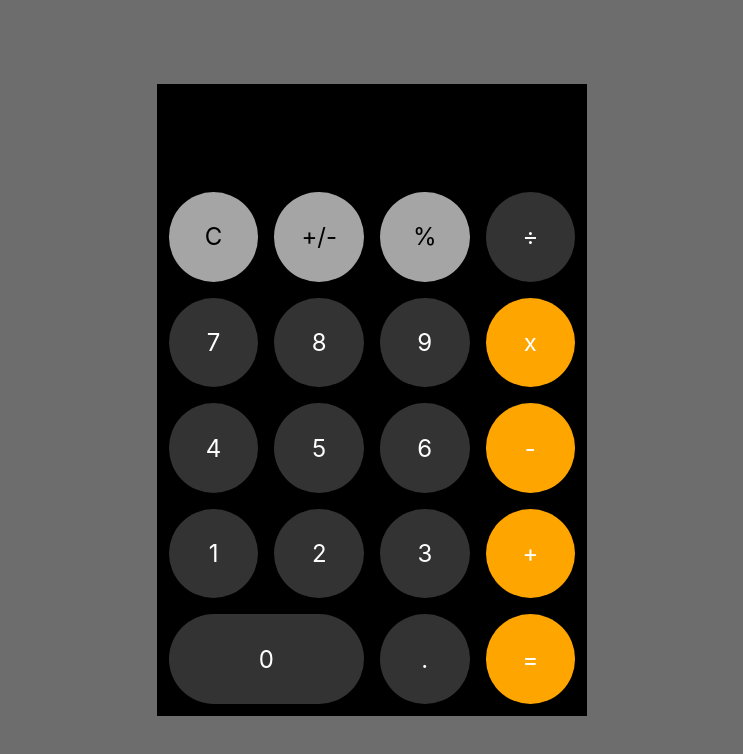
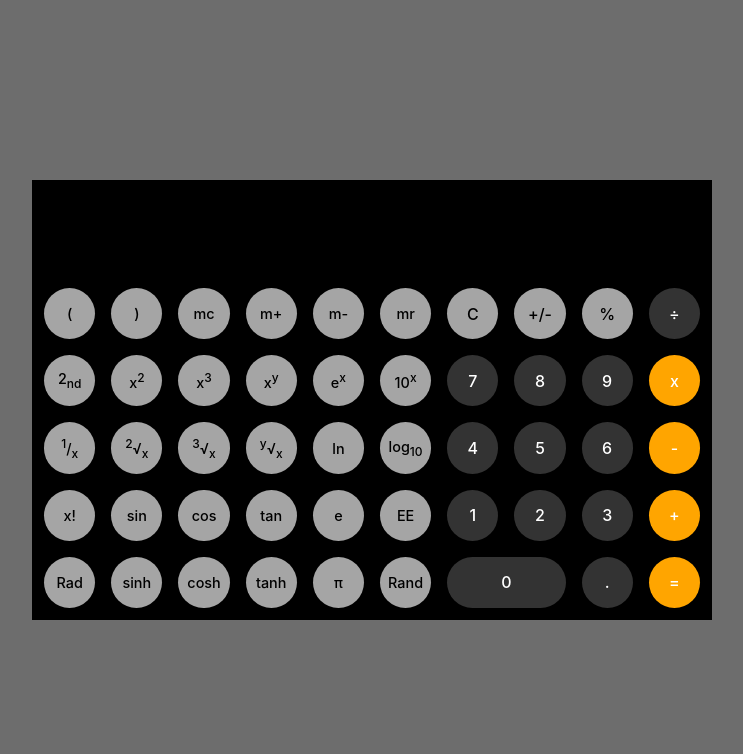
Before and after one commit to ambarbs/react-calculator, a React (Create React App) app: page / in a window 1280 px wide. Shown: the top 754 px of the page, without its empty margins (268-1011 px from the left). Built offline with nearby package versions, Linux system fonts and the light colour scheme.

Commit message:
added scientific keypad layout - Lyout ONLY. Function yet to be implementated

```diff
--- a/src/components/calculator/Calculator.js
+++ b/src/components/calculator/Calculator.js
@@ -1,12 +1,11 @@
 import React, {useState} from "react";
 import {
     CalculatorWrapper,
-    DisplayLabel,
+    DisplayLabel, Grid,
     KeyPadWrapper,
-    KeyWrapper,
+    KeyWrapperStandard, KeyWrapperStandardScientific,
 } from "./Calculator.styles";
-import {keys, numberWithCommas, operatorMap} from "./utils";
-
+import {keys, numberWithCommas, operatorMap, scientificKeys} from "./utils";
 
 
 const Calculator = () => {
@@ -29,7 +28,7 @@ const Calculator = () => {
             case '=':
                 // eslint-disable-next-line no-eval
                 let val = Number(eval(`${operand1} ${operator} ${operand2}`));
-                val =val % 1 === 0? val : parseFloat(val.toFixed(8));
+                val = val % 1 === 0 ? val : parseFloat(val.toFixed(8));
                 setDisplayText(numberWithCommas(val));
                 setOperator('');
                 break;
@@ -44,8 +43,8 @@ const Calculator = () => {
             case '8':
             case '9':
             case '.':
-                if(value === '.' && displayText.includes('.')) return;
-                if(operator === ''){
+                if (value === '.' && displayText.includes('.')) return;
+                if (operator === '') {
                     let s1 = `${operand1}${value}`;
                     setOperand1(s1);
                     setDisplayText(numberWithCommas(s1));
@@ -82,9 +81,31 @@ const Calculator = () => {
             <DisplayLabel
                 fontSize={getFontSize(displayText)}
             >{displayText}</DisplayLabel>
-            <KeyPadWrapper>
-                {keys.map((key) => (
-                    <KeyWrapper
+            <Grid>
+                <KeyPadWrapper rows={6} scientific>
+                    {scientificKeys.map(key => (
+                        <KeyWrapperStandardScientific
+                            // super={!!key.super || !!key.sub}
+                            key={key.value}
+                            bgColor={key.bgColor}
+                            color={key.color}
+                            onClick={(e) => {
+                                handleClick(e);
+                            }}
+                        >
+                            {!!key.super || !!key.sub ? <div>
+                                {key.super && key.superPosition === 'before' &&<sup>{key.super}</sup>}
+                                {key.value}
+                                {key.super && key.superPosition === 'after' &&<sup>{key.super}</sup>}
+                                {key.sub && <sub>{key.sub}</sub>}
+                            </div>:<div>{key.value}</div>}
+
+                        </KeyWrapperStandardScientific>
+                    ))}
+                </KeyPadWrapper>
+                <KeyPadWrapper rows={4}>
+                    {keys.map(key => (
+                        <KeyWrapperStandard
                             key={key.value}
                             bgColor={key.bgColor}
                             color={key.color}
@@ -93,9 +114,11 @@ const Calculator = () => {
                             }}
                         >
                             {key.value}
-                    </KeyWrapper>
+                        </KeyWrapperStandard>
                     ))}
                 </KeyPadWrapper>
+
+            </Grid>
         </CalculatorWrapper>
     );
 };
--- a/src/components/calculator/Calculator.styles.js
+++ b/src/components/calculator/Calculator.styles.js
@@ -17,32 +17,53 @@ export const DisplayLabel = styled.label`
   text-align: right;
 `;
 
+export const Grid = styled.div`
+  display: grid;
+  grid-template-columns: auto auto;
+  grid-column-gap: 1rem;
+`;
+
 export const KeyPadWrapper = styled.section`
   display: grid;
   justify-content: center;
   width: 100%;
-  grid-template-columns: repeat(4, auto);
+  grid-template-columns: ${(props) => `repeat(${props.rows}, auto)`};
   grid-template-rows: repeat(5, auto);
   grid-gap: 1rem;
+
+  @media only screen and (max-width: 576px) {
+    display: ${(props) => (props.scientific ? "none" : "grid")};
+  }
 `;
 
 export const KeyWrapper = styled.div`
-  width: ${(props) => props.width || "7vw"};
-  height: 7vw;
+  width: ${(props) => props.width || "4vw"};
+  height: 4vw;
   border-radius: ${(props) => props.borderRadius || "50%"};
   background-color: ${(props) => props.bgColor};
   color: ${(props) => props.color};
-  display: flex;
+  display: ${props => props.super ? 'block': 'flex'};
+  text-align: center;
   justify-content: center;
   align-items: center;
-  font-weight: 400;
-  font-size: 1.5rem;
+  font-weight: 500;
+  font-size: 1rem;
   grid-column: ${(props) => props.gridColumn};
   cursor: pointer;
+`;
+
+export const KeyWrapperStandardScientific = styled(KeyWrapper)`
+  font-size: 0.9rem;
+  @media only screen and (max-width: 800px) {
+      font-size: 0.7rem;
+  }
+`
+
+export const KeyWrapperStandard = styled(KeyWrapper)`
   &:nth-child(17) {
     width: auto;
     border-radius: 50px;
-    grid-column: 1/span 2;
+    grid-column: 1 / span 2;
   }
   @media only screen and (max-width: 576px) {
     width: 19vw;
--- a/src/components/calculator/utils.js
+++ b/src/components/calculator/utils.js
@@ -3,135 +3,138 @@ export const keys = [
     value: "C",
     bgColor: "#A5A5A5",
     color: "black",
-        onClick: (e) => console.log("7 pressed"),
   },
   {
     value: "+/-",
     bgColor: "#A5A5A5",
     color: "black",
-        isOperator: true,
-        onClick: (e) => console.log("7 pressed"),
   },
   {
     value: "%",
     bgColor: "#A5A5A5",
     color: "black",
-        isOperator: true,
-        onClick: (e) => console.log("7 pressed"),
   },
   {
     value: "÷",
     bgColor: "#333333",
     color: "white",
-        onClick: (e) => console.log("7 pressed"),
   },
   {
     value: "7",
     bgColor: "#333333",
     color: "white",
-        onClick: (e) => console.log("7 pressed"),
   },
   {
     value: "8",
     bgColor: "#333333",
     color: "white",
-
-        onClick: (e) => console.log("8 pressed"),
   },
   {
     value: "9",
     bgColor: "#333333",
     color: "white",
-
-        onClick: (e) => console.log("7 pressed"),
   },
   {
     value: "x",
     bgColor: "orange",
     color: "white",
-
-        onClick: (e) => console.log("7 pressed"),
   },
   {
     value: "4",
     bgColor: "#333333",
     color: "white",
-        onClick: (e) => console.log("7 pressed"),
   },
   {
     value: "5",
     bgColor: "#333333",
     color: "white",
-        onClick: (e) => console.log("7 pressed"),
   },
   {
     value: "6",
     bgColor: "#333333",
     color: "white",
-        onClick: (e) => console.log("7 pressed"),
   },
   {
     value: "-",
     bgColor: "orange",
     color: "white",
-
-        onClick: (e) => console.log("7 pressed"),
   },
   {
     value: "1",
     bgColor: "#333333",
     color: "white",
-        onClick: (e) => console.log("7 pressed"),
   },
   {
     value: "2",
     bgColor: "#333333",
     color: "white",
-        onClick: (e) => console.log("7 pressed"),
   },
   {
     value: "3",
     bgColor: "#333333",
     color: "white",
-        onClick: (e) => console.log("7 pressed"),
   },
   {
     value: "+",
     bgColor: "orange",
     color: "white",
-        isOperator: true,
-        onClick: (e, setDisplayText, operands = []) => {
-            setDisplayText(parseInt(operands[0], 10) + parseInt(operands[1], 10))
-
-        },
   },
   {
     value: "0",
     bgColor: "#333333",
     color: "white",
-        onClick: (e) => console.log("7 pressed"),
   },
   {
     value: ".",
     bgColor: "#333333",
     color: "white",
-        onClick: (e) => console.log("7 pressed"),
   },
   {
     value: "=",
     bgColor: "orange",
     color: "white",
-        onClick: (e) => console.log("7 pressed"),
   },
 ];
 
+export const scientificKeys = [
+  { value: "(", bgColor: "#A5A5A5", color: "black" },
+  { value: ")", bgColor: "#A5A5A5", color: "black" },
+  { value: "mc", bgColor: "#A5A5A5", color: "black" },
+  { value: "m+", bgColor: "#A5A5A5", color: "black" },
+  { value: "m-", bgColor: "#A5A5A5", color: "black" },
+  { value: "mr", bgColor: "#A5A5A5", color: "black" },
+  { value: "2", sub: 'nd', bgColor: "#A5A5A5", color: "black" },
+  { value: "x", super: '2', superPosition: 'after',  bgColor: "#A5A5A5", color: "black" },
+  { value: "x", super: '3',  superPosition: 'after', bgColor: "#A5A5A5", color: "black" },
+  { value: "x", super: 'y',  superPosition: 'after', bgColor: "#A5A5A5", color: "black" },
+  { value: "e", super: 'x',  superPosition: 'after', bgColor: "#A5A5A5", color: "black" },
+  { value: "10", super: 'x',  superPosition: 'after', bgColor: "#A5A5A5", color: "black" },
+  { value: "/", super: '1',  superPosition: 'before', sub:'x', bgColor: "#A5A5A5", color: "black" },
+  { value: "\u221A", super: '2',  superPosition: 'before', sub:'x', bgColor: "#A5A5A5", color: "black" },
+  { value: "\u221A", super: '3',  superPosition: 'before', sub:'x', bgColor: "#A5A5A5", color: "black" },
+  { value: "\u221A", super: 'y', superPosition: 'before', sub:'x',bgColor: "#A5A5A5", color: "black" },
+  { value: "ln", bgColor: "#A5A5A5", color: "black" },
+  { value: "log", sub: '10', bgColor: "#A5A5A5", color: "black" },
+  { value: "x!", bgColor: "#A5A5A5", color: "black" },
+  { value: "sin", bgColor: "#A5A5A5", color: "black" },
+  { value: "cos", bgColor: "#A5A5A5", color: "black" },
+  { value: "tan", bgColor: "#A5A5A5", color: "black" },
+  { value: "e", bgColor: "#A5A5A5", color: "black" },
+  { value: "EE", bgColor: "#A5A5A5", color: "black" },
+  { value: "Rad", bgColor: "#A5A5A5", color: "black" },
+  { value: "sinh", bgColor: "#A5A5A5", color: "black" },
+  { value: "cosh", bgColor: "#A5A5A5", color: "black" },
+  { value: "tanh", bgColor: "#A5A5A5", color: "black" },
+  { value: "\u03C0", bgColor: "#A5A5A5", color: "black" },
+  { value: "Rand", bgColor: "#A5A5A5", color: "black" },
+];
 export const operatorMap = {
-    '+': '+',
-    '-': '-',
-    '÷': '/',
-    'x': '*',
-    '%': '%',
-}
+  "+": "+",
+  "-": "-",
+  "÷": "/",
+  x: "*",
+  "%": "%",
+};
 
-export const numberWithCommas = x =>
+export const numberWithCommas = (x) =>
   x.toString().replace(/\B(?=(\d{3})+(?!\d))/g, ",");
```
Lines whose indentation alone changed are shown as unchanged.
